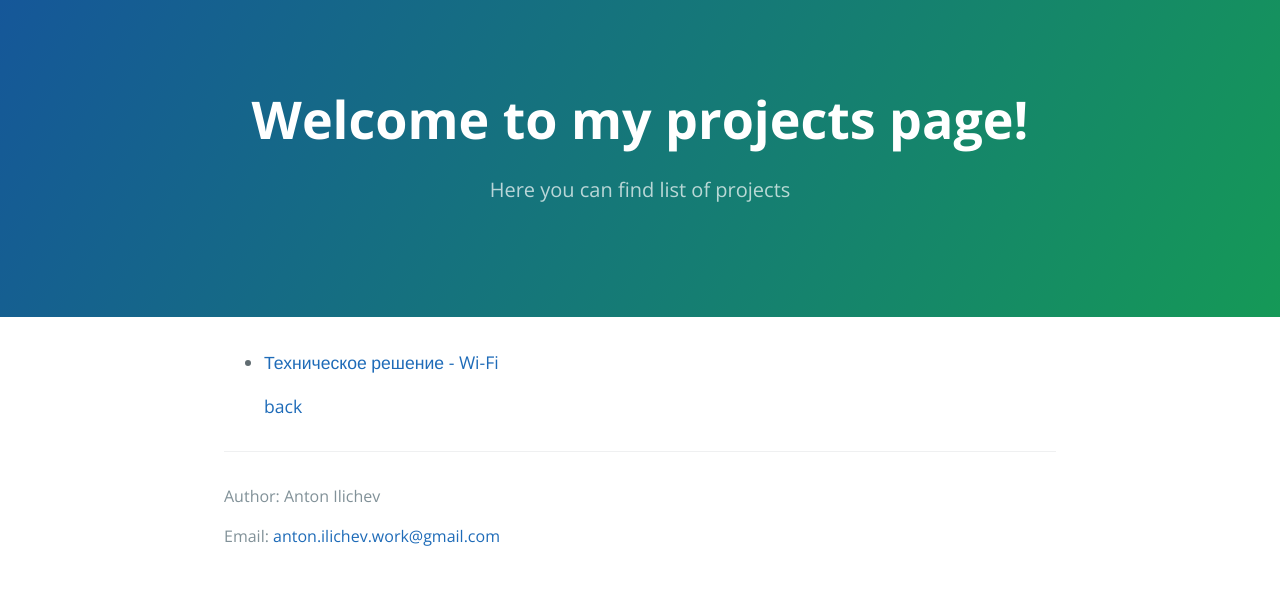
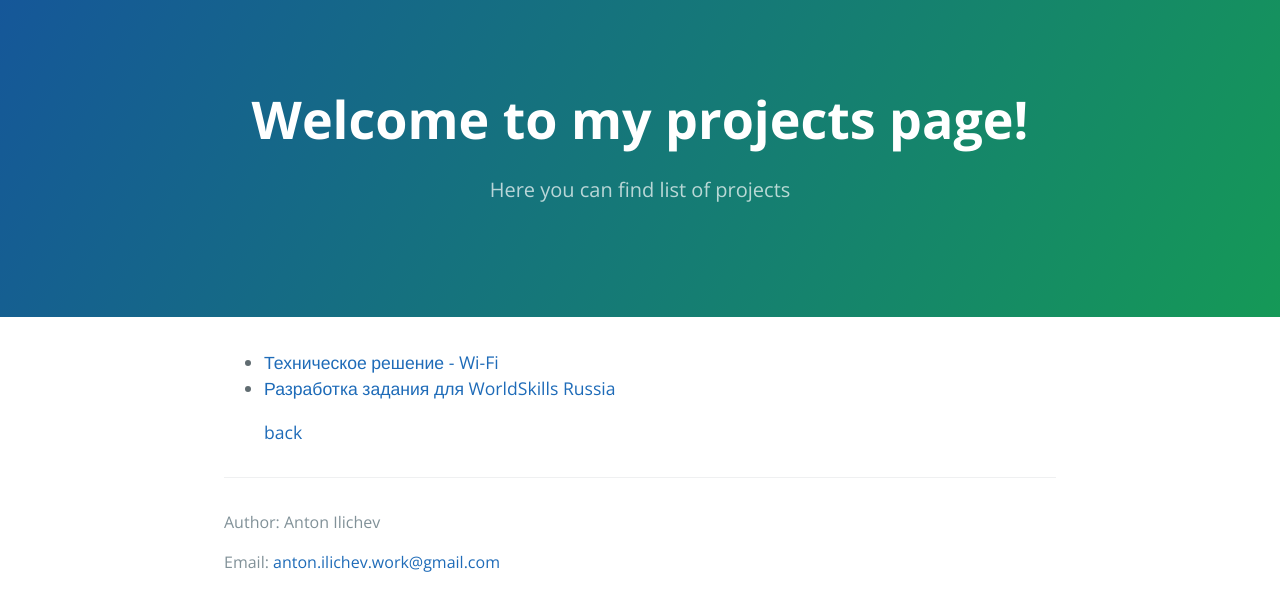
Before and after one commit to Antochino/Antochino.github.io, a Jekyll site: the page built from projects.md, in a window 1280 px wide. Shown: the top 611 px of the page. Built offline with Jekyll 4.4.1, drawn with Linux system fonts in a browser that asks for light colours.

Commit message:
Update projects.md

```diff
--- a/projects.md
+++ b/projects.md
@@ -5,7 +5,7 @@ description: Here you can find list of projects
 ---
 
 * [Техническое решение - Wi-Fi](https://cloud.mail.ru/public/2eM8/quoTpCnr6)
-
+* [Разработка задания для WorldSkills Russia](https://cloud.mail.ru/public/3tLV/2W8ArU51L)
 
 
 
```
